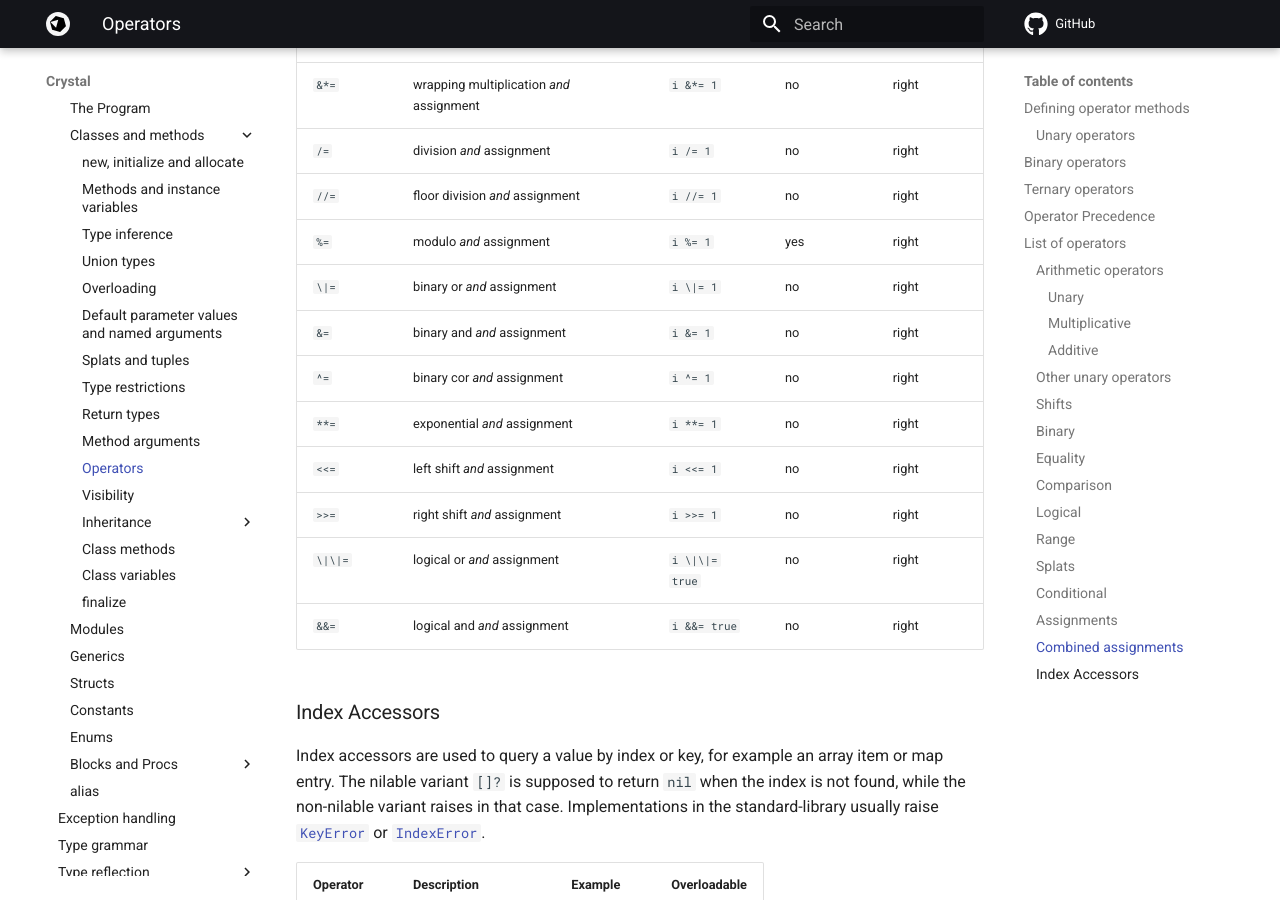
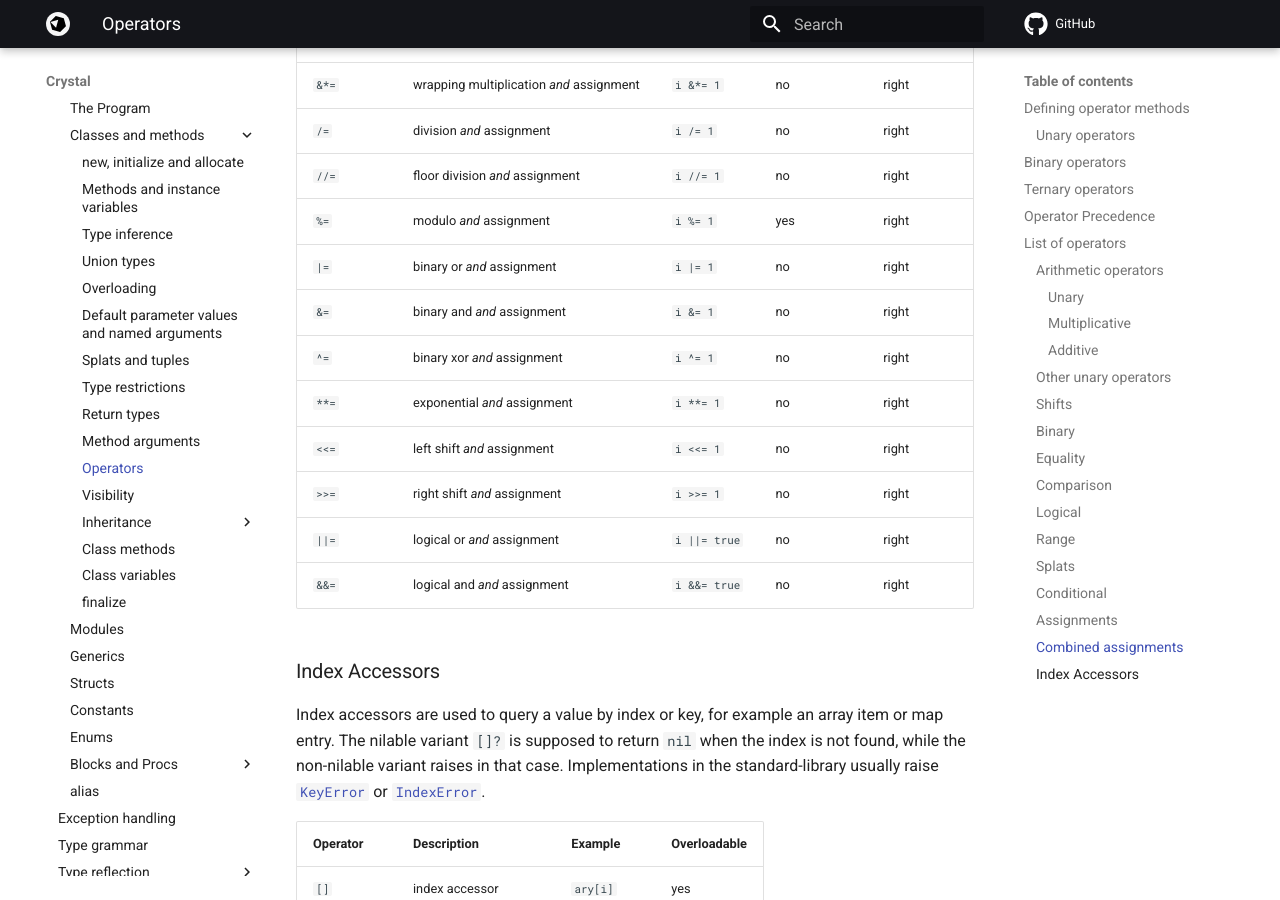
Before and after one commit to crystal-lang/crystal-book, an MkDocs documentation site: the page built from docs/syntax_and_semantics/operators.md, in a window 1280 px wide and 900 px high, scrolled down 8379 px. Built offline with MkDocs 1.6.1 and Material for MkDocs 9.7.7, drawn with Linux system fonts in a browser that asks for light colours; comment, search, counter and statistics services are not loaded; some of the changed text lies outside the part shown.

Commit message:
Fix unwanted syntax changes

```diff
--- a/docs/syntax_and_semantics/operators.md
+++ b/docs/syntax_and_semantics/operators.md
@@ -181,7 +181,7 @@ ones.
 | Operator | Description | Example | Overloadable | Associativity |
 |---|---|---|---|---|
 | `&` | binary AND | `1 & 2` | yes | left |
-| `\|` | binary OR | `1 \| 2` | yes | left |
+| `|` | binary OR | `1 | 2` | yes | left |
 | `^` | binary XOR | `1 ^ 2` | yes | left |
 
 ### Equality
@@ -225,7 +225,7 @@ proven faster than equality).
 | Operator | Description | Example | Overloadable | Associativity |
 |---|---|---|---|---|
 | `&&` | logical AND | `true && false` | no | left |
-| `\|\|` | logical OR | `true \|\| false` | no | left |
+| `||` | logical OR | `true || false` | no | left |
 
 ### Range
 
@@ -304,13 +304,13 @@ The receiver can't be anything else than a variable or call.
 | `/=` | division *and* assignment | `i /= 1` | no | right |
 | `//=` | floor division *and* assignment | `i //= 1` | no | right |
 | `%=` | modulo *and* assignment | `i %= 1` | yes | right |
-| `\|=` | binary or *and* assignment | `i \|= 1` | no | right |
+| `|=` | binary or *and* assignment | `i |= 1` | no | right |
 | `&=` | binary and *and* assignment | `i &= 1` | no | right |
-| `^=` | binary cor *and* assignment | `i ^= 1` | no | right |
+| `^=` | binary xor *and* assignment | `i ^= 1` | no | right |
 | `**=` | exponential *and* assignment | `i **= 1` | no | right |
 | `<<=` | left shift *and* assignment | `i <<= 1` | no | right |
 | `>>=` | right shift *and* assignment | `i >>= 1` | no | right |
-| `\|\|=` | logical or *and* assignment | `i \|\|= true` | no | right |
+| `||=` | logical or *and* assignment | `i ||= true` | no | right |
 | `&&=` | logical and *and* assignment | `i &&= true` | no | right |
 
 ### Index Accessors
```
